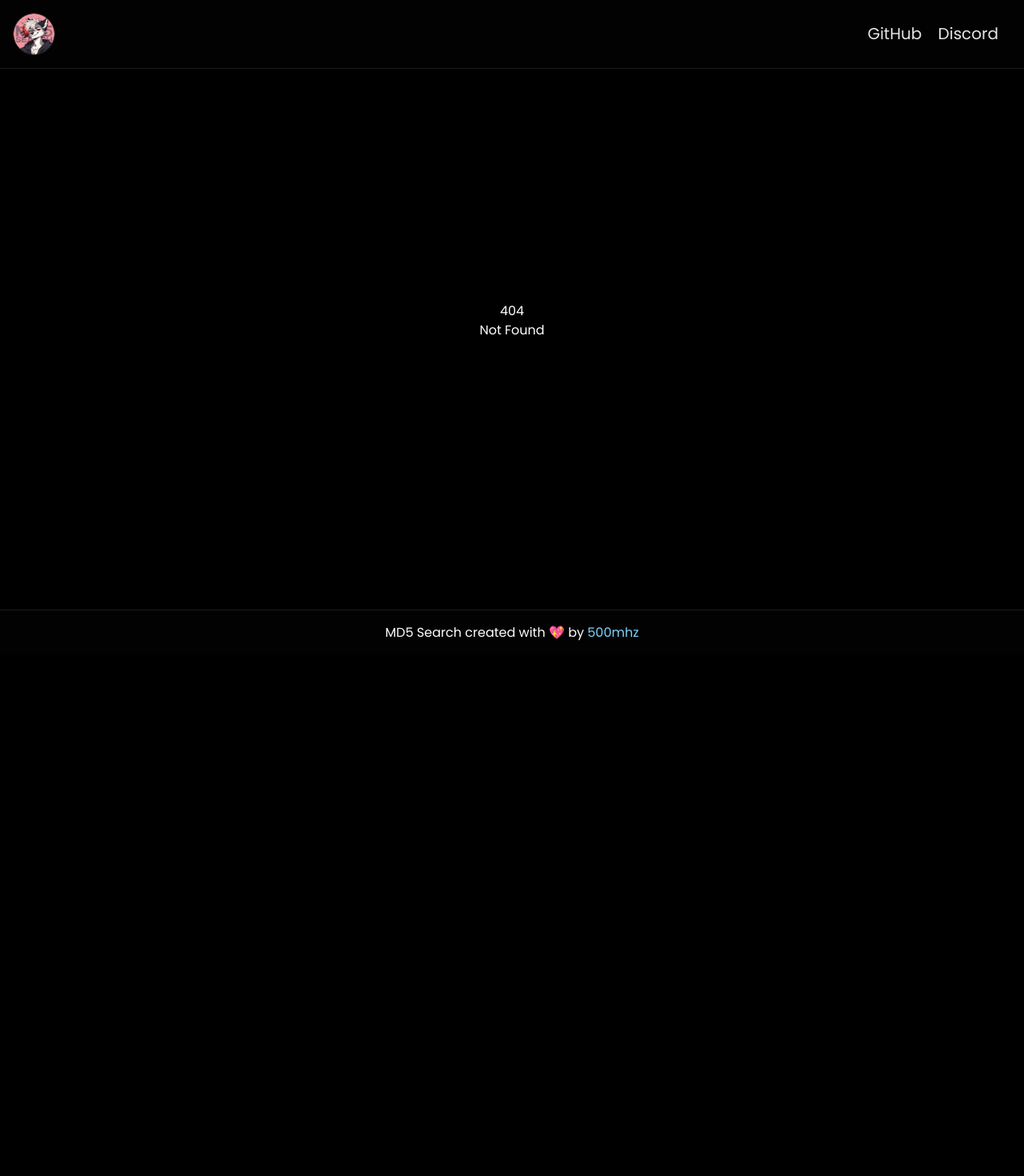
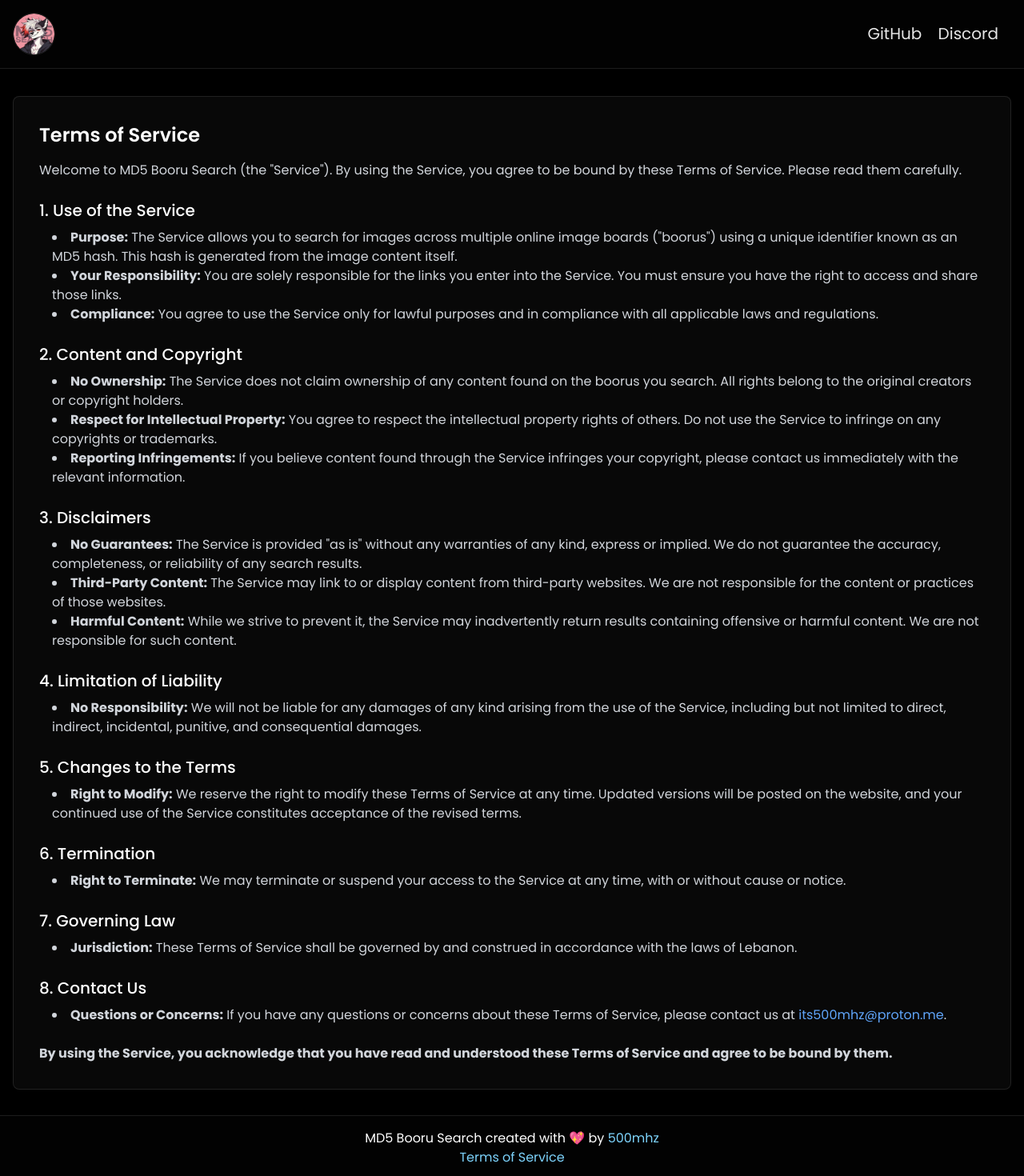
Before and after one commit to 500mhzz/md5-booru-search, a SvelteKit app: page /terms-of-service in a window 1280 px wide. Before the commit this address had no page. Shown: the top 1470 px of the page at 80% size. Before the commit the page ends 819 px from the top, so only its background shows below. Built offline with nearby package versions, Linux system fonts and the light colour scheme.

Commit message:
Added TOS

```diff
--- a/src/routes/+layout.svelte
+++ b/src/routes/+layout.svelte
@@ -28,16 +28,19 @@
 
 	<main
 		class="flex flex-col items-center justify-center px-4 mt-10"
-		style="min-height: calc(100vh - 9.8vh);"
+		style="min-height: calc(100vh - 12.2vh);"
 	>
 		<slot />
 	</main>
 </div>
 
-<footer class="bg-neutral-900/10 p-4 text-center text-white border-t border-white/10">
+<footer class="flex flex-col items-center justify-center bg-neutral-900/10 p-4 text-center text-white border-t border-white/10">
 	<p>
-		MD5 Search created with 💖 by <a href="https://500mhz.xyz" class="text-sky-300 hover:underline"
+		MD5 Booru Search created with 💖 by <a href="https://500mhz.xyz" class="text-sky-300 hover:underline"
 			>500mhz</a
 		>
 	</p>
+	<p>
+		<a href="/terms-of-service" class="text-sky-300 hover:underline">Terms of Service</a>
+	</p>
 </footer>
--- /dev/null
+++ b/src/routes/terms-of-service/+page.svelte
@@ -0,0 +1,109 @@
+<div class="container mx-auto p-8 rounded-lg shadow-md my-8 mt-20 border border-white/10 bg-neutral-900/35">
+	<h2 class="text-2xl font-semibold mb-4">Terms of Service</h2>
+	<p class="text-gray-300 mb-6">
+		Welcome to MD5 Booru Search (the "Service"). By using the Service, you agree to be bound by
+		these Terms of Service. Please read them carefully.
+	</p>
+
+	<h3 class="text-xl font-medium mb-2">1. Use of the Service</h3>
+	<ul class="list-disc list-inside pl-4 text-gray-300 mb-6">
+		<li>
+			<strong>Purpose:</strong> The Service allows you to search for images across multiple online image
+			boards ("boorus") using a unique identifier known as an MD5 hash. This hash is generated from the
+			image content itself.
+		</li>
+		<li>
+			<strong>Your Responsibility:</strong> You are solely responsible for the links you enter into the
+			Service. You must ensure you have the right to access and share those links.
+		</li>
+		<li>
+			<strong>Compliance:</strong> You agree to use the Service only for lawful purposes and in compliance
+			with all applicable laws and regulations.
+		</li>
+	</ul>
+
+	<h3 class="text-xl font-medium mb-2">2. Content and Copyright</h3>
+	<ul class="list-disc list-inside pl-4 text-gray-300 mb-6">
+		<li>
+			<strong>No Ownership:</strong> The Service does not claim ownership of any content found on the
+			boorus you search. All rights belong to the original creators or copyright holders.
+		</li>
+		<li>
+			<strong>Respect for Intellectual Property:</strong> You agree to respect the intellectual property
+			rights of others. Do not use the Service to infringe on any copyrights or trademarks.
+		</li>
+		<li>
+			<strong>Reporting Infringements:</strong> If you believe content found through the Service infringes
+			your copyright, please contact us immediately with the relevant information.
+		</li>
+	</ul>
+
+	<h3 class="text-xl font-medium mb-2">3. Disclaimers</h3>
+	<ul class="list-disc list-inside pl-4 text-gray-300 mb-6">
+		<li>
+			<strong>No Guarantees:</strong> The Service is provided "as is" without any warranties of any kind,
+			express or implied. We do not guarantee the accuracy, completeness, or reliability of any search
+			results.
+		</li>
+		<li>
+			<strong>Third-Party Content:</strong> The Service may link to or display content from third-party
+			websites. We are not responsible for the content or practices of those websites.
+		</li>
+		<li>
+			<strong>Harmful Content:</strong> While we strive to prevent it, the Service may inadvertently
+			return results containing offensive or harmful content. We are not responsible for such content.
+		</li>
+	</ul>
+
+	<h3 class="text-xl font-medium mb-2">4. Limitation of Liability</h3>
+	<ul class="list-disc list-inside pl-4 text-gray-300 mb-6">
+		<li>
+			<strong>No Responsibility:</strong> We will not be liable for any damages of any kind arising from
+			the use of the Service, including but not limited to direct, indirect, incidental, punitive, and
+			consequential damages.
+		</li>
+	</ul>
+
+	<h3 class="text-xl font-medium mb-2">5. Changes to the Terms</h3>
+	<ul class="list-disc list-inside pl-4 text-gray-300 mb-6">
+		<li>
+			<strong>Right to Modify:</strong> We reserve the right to modify these Terms of Service at any
+			time. Updated versions will be posted on the website, and your continued use of the Service constitutes
+			acceptance of the revised terms.
+		</li>
+	</ul>
+
+	<h3 class="text-xl font-medium mb-2">6. Termination</h3>
+	<ul class="list-disc list-inside pl-4 text-gray-300 mb-6">
+		<li>
+			<strong>Right to Terminate:</strong> We may terminate or suspend your access to the Service at
+			any time, with or without cause or notice.
+		</li>
+	</ul>
+
+	<h3 class="text-xl font-medium mb-2">7. Governing Law</h3>
+	<ul class="list-disc list-inside pl-4 text-gray-300 mb-6">
+		<li>
+			<strong>Jurisdiction:</strong> These Terms of Service shall be governed by and construed in accordance
+			with the laws of Lebanon.
+		</li>
+	</ul>
+
+	<h3 class="text-xl font-medium mb-2">8. Contact Us</h3>
+	<ul class="list-disc list-inside pl-4 text-gray-300 mb-6">
+		<li>
+			<strong>Questions or Concerns:</strong> If you have any questions or concerns about these
+			Terms of Service, please contact us at
+			<a href="mailto:its500mhz@proton.me" class="text-blue-400 hover:underline"
+				>its500mhz@proton.me</a
+			>.
+		</li>
+	</ul>
+
+	<p class="text-gray-300">
+		<strong
+			>By using the Service, you acknowledge that you have read and understood these Terms of
+			Service and agree to be bound by them.</strong
+		>
+	</p>
+</div>
```
